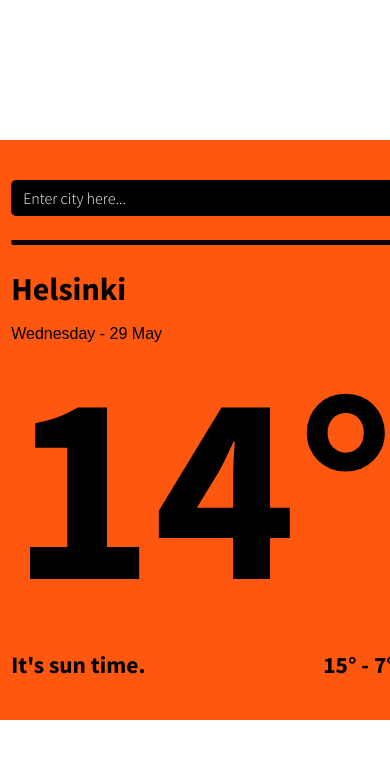
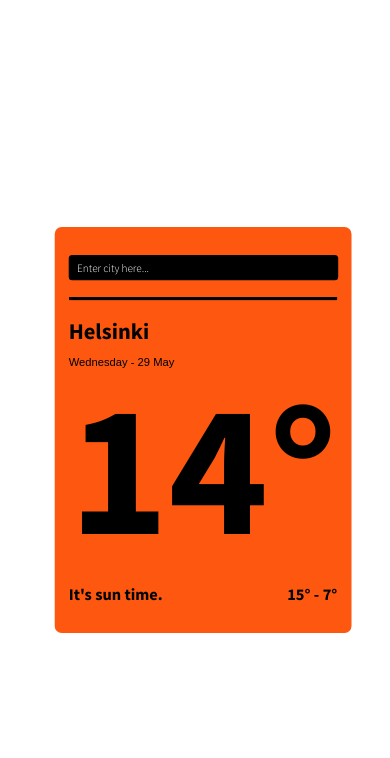
Before and after one commit to andrexxrojas/weatherApp, a plain HTML site: page index.html in a window 390 px wide. Shown: the top 758 px of the page. Drawn offline with Linux system fonts and the light colour scheme.

Commit message:
added responsiveness for mobile

```diff
--- a/index.html
+++ b/index.html
@@ -3,6 +3,7 @@
     <head>
         <title>Weather App</title>
         <link rel="stylesheet" href="styles.css">
+        <meta name="viewport" content="width=device-width, initial-scale=1.0">
     </head>
     <body>
         <div class="container">
--- a/styles.css
+++ b/styles.css
@@ -98,3 +98,14 @@ input:focus{
     font-family: "Source Sans Light", sans-serif;
     font-size: 16px;
 }
+
+@media (max-width: 480px){
+    /* body{
+        display: flex;
+        justify-content: center;
+        align-items: center;
+    } */
+    .container{
+        transform: scale(0.7);
+    }
+}
```
